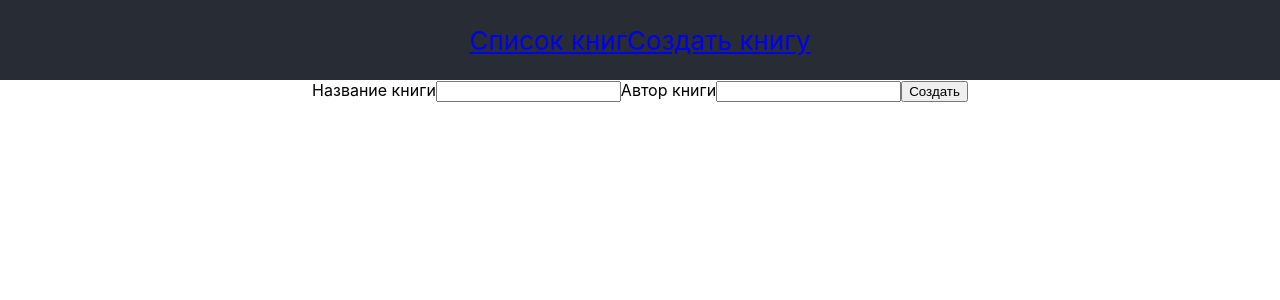
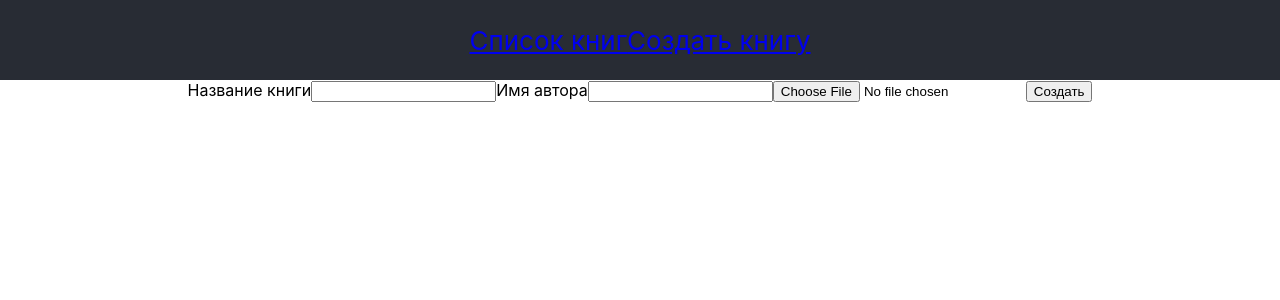
Before and after one commit to FeraVerto/books, a React (Create React App) app: page /create in a window 1280 px wide. Shown: the top 300 px of the page. Built offline with nearby package versions, Linux system fonts and the light colour scheme.

Commit message:
added the ability to upload photos in base64

```diff
--- a/src/App.tsx
+++ b/src/App.tsx
@@ -24,17 +24,6 @@ const reducer = (state: StateType = initialState, action: ActionType): StateType
         case 'SET_BOOKS_LIST':
             return {
                 ...state, books: [...action.payload]
-            }
-
-        case 'DELETE_BOOK':
-            return {
-                ...state,
-                books: state.books.filter(s => s.id !== action.payload)
-            }
-
-        case 'UPDATE_BOOK':
-            return {
-                ...state
             }
 
         default:
--- a/src/ui/BookList/BookList.tsx
+++ b/src/ui/BookList/BookList.tsx
@@ -3,8 +3,9 @@ import {NavLink} from 'react-router-dom';
 import {StateType} from "../../App";
 
 export type BookType = {
-    bookTitle: string,
-    author: string
+    title: string,
+    author: string,
+    cover: any
 }
 
 export type BookRecord = {
@@ -32,10 +33,6 @@ export const BookList = ({state, dispatch}: BooksListType) => {
 
     }, [])
 
-    const onDoubleClickTheBook = (id: string) => {
-        dispatch({type: 'GET_BOOK', payload: id})
-    }
-
     return (
         <ul>
 
@@ -43,9 +40,10 @@ export const BookList = ({state, dispatch}: BooksListType) => {
                 state.books.map((book: BookRecord) => {
                     return (
                         <NavLink key={book.id} to={`/edit/${book.id}`}>
-                            <li onDoubleClick={() => onDoubleClickTheBook(book.id)}>
-                                <span>{book.book.bookTitle}</span>
+                            <li>
+                                <span>{book.book.title}</span>
                                 <span>{book.book.author}</span>
+                                <img width={170} height={200} src={book.book.cover} />
                             </li>
                         </NavLink>
                     )
--- a/src/ui/CreateBook/CreateBook.tsx
+++ b/src/ui/CreateBook/CreateBook.tsx
@@ -1,36 +1,38 @@
-import React from 'react'
+import React, {useEffect, useState} from 'react'
 import {useFormik} from "formik";
-import { v4 as uuidv4 } from 'uuid';
+import {v4 as uuidv4} from 'uuid';
+import {FormField} from "../FormField/FormField";
+import {BookType} from "../BookList/BookList";
+import {getBase64} from "../getBase64";
 
 export const CreateBook = () => {
 
-    const formik = useFormik({
+    const [createBook, setCreateBook] = useState<string>("")
+
+    const formik = useFormik<BookType>({
         initialValues: {
-            bookTitle: '',
-            author: ''
+            title: '',
+            author: '',
+            cover: {}
         },
         onSubmit: values => {
-            const id = uuidv4();
-            localStorage.setItem(id, JSON.stringify(values))
-        },
+            getBase64(values.cover).then(base64 => {
+                values = {...values, cover: base64}
+                setCreateBook(JSON.stringify(values))
+            });
+        }
+    })
+
+    useEffect(() => {
+        const id = uuidv4();
+        createBook && localStorage.setItem(id, createBook)
     })
 
     return (
         <form onSubmit={formik.handleSubmit}>
-            <label htmlFor="bookTitle">Название книги</label>
-            <input id="bookTitle"
-                   name="bookTitle"
-                   type="text"
-                   onChange={formik.handleChange}
-                   value={formik.values.bookTitle}/>
-
-            <label htmlFor="author">Автор книги</label>
-            <input id="author"
-                   name="author"
-                   type="text"
-                   onChange={formik.handleChange}
-                   value={formik.values.author}/>
-
+            <FormField formik={formik}
+                       title={"Название книги"}
+                       author={"Имя автора"}/>
             <button type="submit">Создать</button>
         </form>
     )
--- a/src/ui/EditBook/EditBook.tsx
+++ b/src/ui/EditBook/EditBook.tsx
@@ -2,6 +2,9 @@ import React, {Dispatch, useEffect, useState} from 'react';
 import {StateType} from "../../App";
 import {useParams} from "react-router-dom";
 import {useFormik} from "formik";
+import {FormField} from "../FormField/FormField";
+import {BookType} from "../BookList/BookList";
+import {getBase64} from "../getBase64";
 
 export type EditBookType = {
     state: StateType
@@ -18,16 +21,19 @@ export const EditBook = ({state, dispatch}: EditBookType) => {
 
     const deleteBook = (id: string) => {
         setLocalStateDelete(id)
-        dispatch({type: 'DELETE_BOOK', payload: id})
     }
 
-    const formik = useFormik({
+    const formik = useFormik<BookType>({
         initialValues: {
-            bookTitle: '',
-            author: ''
+            title: '',
+            author: '',
+            cover: {}
         },
         onSubmit: values => {
-            setLocalStateUpdate(JSON.stringify(values))
+            getBase64(values.cover).then(base64 => {
+                values = {...values, cover: base64}
+                setLocalStateUpdate(JSON.stringify(values))
+            });
         }
     })
 
@@ -45,19 +51,9 @@ export const EditBook = ({state, dispatch}: EditBookType) => {
                             return book.id === id &&
                                 (
                                     <form onSubmit={formik.handleSubmit} key={book.id}>
-                                        <label htmlFor="title">{book.book.bookTitle}</label>
-                                        <input id="title"
-                                               name="bookTitle"
-                                               type="text"
-                                               onChange={formik.handleChange}
-                                               value={formik.values.bookTitle}/>
-
-                                        <label htmlFor="author">{book.book.author}</label>
-                                        <input id="author"
-                                               name="author"
-                                               type="text"
-                                               onChange={formik.handleChange}
-                                               value={formik.values.author}/>
+                                        <FormField formik={formik}
+                                                   title={book.book.title}
+                                                   author={book.book.author}/>
 
                                         <button type="submit" onClick={() => deleteBook(book.id)}>Delete</button>
                                         <button type="submit">Save</button>
--- /dev/null
+++ b/src/ui/FormField/FormField.tsx
@@ -0,0 +1,32 @@
+import React from 'react'
+
+export type FormField = {
+    formik: any,
+    title: string,
+    author: string
+}
+
+export const FormField = ({formik, title, author}: FormField) => {
+    return (
+        <>
+            <label htmlFor="title">{title}</label>
+            <input id="title"
+                   type="text"
+                   {...formik.getFieldProps('title')}/>
+
+            <label htmlFor="author">{author}</label>
+            <input id="author"
+                   type="text"
+                   {...formik.getFieldProps('author')}/>
+
+            <input id="cover"
+                   type="file"
+                   name="cover"
+                   onBlur={formik.handleBlur}
+                   value={formik.values.name}
+                   onChange={(event: any) =>{
+                       formik.setFieldValue("cover", event.target.files[0]);
+                   }}/>
+        </>
+    )
+}
--- /dev/null
+++ b/src/ui/getBase64.ts
@@ -0,0 +1,10 @@
+export const getBase64 = (file: Blob) => {
+    return new Promise((resolve, reject) => {
+        const reader = new FileReader();
+        reader.onload = () => resolve(reader.result);
+        reader.onerror = error => reject(error);
+        if (file && file.type.match('image.*')) {
+            reader.readAsDataURL(file);
+        }
+    });
+}
```
